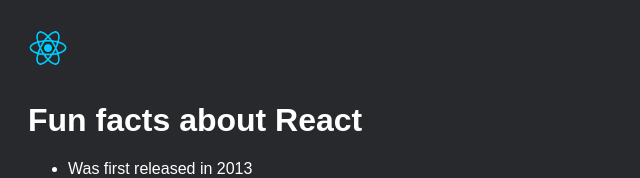
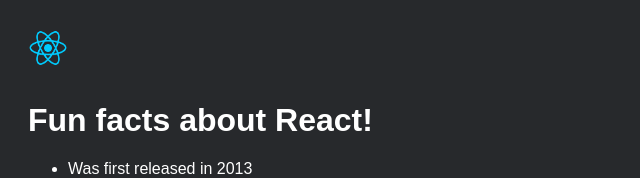
Before and after one commit to DanielAlvarez2/react19, a React (Vite) app in the folder first-react/: page / in a window 1280 px wide. Shown: the top 178 px of the page, without its empty margins (0-640 px from the left). Built offline with nearby package versions, Linux system fonts and the light colour scheme.

Commit message:
section 1 lesson 11 static page ReactFacts

```diff
--- a/first-react/src/App.jsx
+++ b/first-react/src/App.jsx
@@ -5,7 +5,7 @@
   return (
     <>
       <img src="react-logo.png" width="40px" alt="React logo" />
-      <h1>Fun facts about React</h1>
+      <h1>Fun facts about React!</h1>
       <ul>
         <li>Was first released in 2013</li>
         <li>Was originally created by Jordan Walke</li>
```
